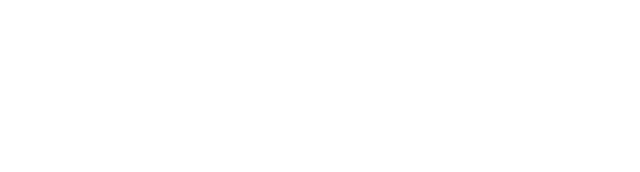
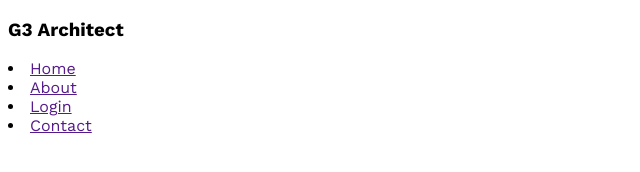
Before and after one commit to yeakubdurjoy001/g3-architect-website, a plain HTML site: page index.html in a window 1280 px wide. Shown: the whole page, without its empty margins (0-640 px from the left). Drawn offline with nearby package versions, Linux system fonts and the light colour scheme.

Commit message:
added google fonts

```diff
--- a/index.html
+++ b/index.html
@@ -6,5 +6,17 @@
     <title>G3 Architect</title>
     <link rel="stylesheet" href="styles/style.css" />
   </head>
-  <body></body>
+  <body>
+    <header>
+      <nav>
+        <h3>G3 Architect</h3>
+        <li><a href="">Home </a></li>
+        <li><a href="">About</a></li>
+        <li><a href="">Login</a></li>
+        <li><a href="">Contact</a></li>
+      </nav>
+    </header>
+    <main></main>
+    <footer></footer>
+  </body>
 </html>
--- a/styles/style.css
+++ b/styles/style.css
@@ -0,0 +1,4 @@
+@import url("https://fonts.googleapis.com/css2?family=Inter:wght@300;400;500;600;700&family=Merriweather:ital,wght@0,400;0,700;0,900;1,300;1,400;1,700&family=Work+Sans:ital,wght@0,100;0,200;0,300;0,400;0,500;0,600;0,700;0,800;0,900;1,100;1,200;1,400;1,500;1,600;1,700;1,800&display=swap");
+* {
+  font-family: "Work Sans", "Gill Sans", "sans-serif";
+}
```
Also changed, not shown: 1 other file.
